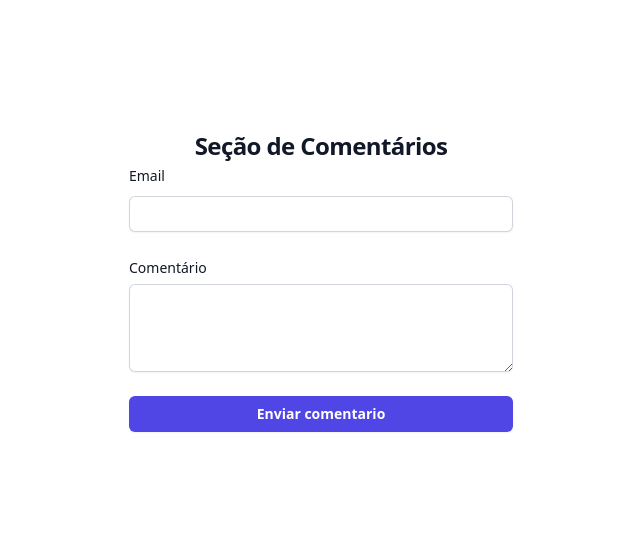
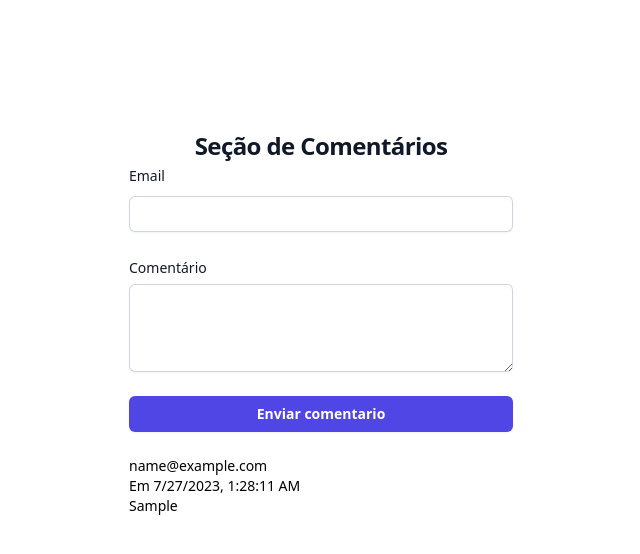
Before and after one commit to IzadoraNascimento/Feed, a React (Vite) app: page / in a window 1280 px wide. Both pictures are taken after typing "name@example.com", "Sample" into the empty fields and a click on the button "Enviar comentario". Shown: the top 554 px of the page, without its empty margins (319-959 px from the left). Built offline with nearby package versions, Linux system fonts and the light colour scheme.

Commit message:
comentários sendo renderizados na tela

```diff
--- a/src/App.jsx
+++ b/src/App.jsx
@@ -1,6 +1,5 @@
 import React from "react";
 import Forms from "./components/Forms";
-import Message from "./components/Message";
 
 function App() {
 
--- a/src/components/Comment/index.jsx
+++ /dev/null
@@ -1,3 +0,0 @@
-export default function Comment(){
-  return <span>Deu Certo</span>
-}
--- a/src/components/Forms/index.jsx
+++ b/src/components/Forms/index.jsx
@@ -1,23 +1,25 @@
-import { useState } from "react";
+import { useState } from 'react';
 
 export default function Forms() {
   // state -> [valor, funçãoModificadora]
-  const [email, setEmail] = useState('');
-  const [text, setText] = useState('');
+  const [email, setEmail] = useState("");
+  const [text, setText] = useState("");
+  const [comments, setComments] = useState([]);
 
-  const handleChangeEmail = (ev) => {
-    setEmail(ev.target.value);
+  const handleSubmit = (ev) => {
+    ev.preventDefault();
+
+    const newComment = {
+      id: Math.floor(Math.random * 1000000),
+      email,
+      text,
+      createdAt: new Date()
     }
 
-  const handleChangeText = (ev) => {
-    setText(ev.target.value)
-  }
-
-  const handleSubmit = (event) => {
-    event.preventDefault();
-    console.log(email, text);
-    setEmail('');
-    setText('');
+    // renderiza na telao novo comentário depois, todos os antigos
+    setComments((state) => [newComment, ...state])
+    setEmail("");
+    setText("");
   };
 
 
@@ -44,7 +46,7 @@ export default function Forms() {
                   required
                   className="block w-full rounded-md border-0 py-1.5 text-gray-900 shadow-sm ring-1 ring-inset ring-gray-300 placeholder:text-gray-400 focus:ring-2 focus:ring-inset focus:ring-indigo-600 sm:text-sm sm:leading-6"
                   value={email}
-                  onChange={handleChangeEmail}
+                  onChange={(ev) => setEmail(ev.target.value)}
                 />
               </div>
             </div>
@@ -54,7 +56,7 @@ export default function Forms() {
                 Comentário
               </label>
               <textarea
-                    class="
+                className="
                   mt-1
                   block
                   w-full
@@ -65,7 +67,7 @@ export default function Forms() {
                 "
                 rows="3"
                 value={text}
-                    onChange={handleChangeText}
+                onChange={(ev) => setText(ev.target.value)}
               ></textarea>
             </div>
 
@@ -78,6 +80,21 @@ export default function Forms() {
               </button>
             </div>
           </form>
+
+          <section className="mt-6 text-sm font-medium">
+              {comments.length > 0
+               ? (
+                comments.map((comment) => (
+                  <div key={comment.id}>
+                    <h3>{comment.email}</h3>
+                    <span>Em {comment.createdAt.toLocaleString()}</span>
+                    <p>{comment.text}</p>
+                  </div>
+                ))
+               ) : (
+                  <p>Seja o primeiro a comentar!</p>
+               )}
+          </section>
         </div>
       </div>
     </>
--- a/src/components/Message/index.jsx
+++ /dev/null
@@ -1,9 +0,0 @@
-export default function Message() {
-  return (
-    <>
-    <div className="text-message">
-      <span>Seja o primero a comentar!</span>
-    </div>
-    </>
-  )
-}
```
Lines whose indentation alone changed are shown as unchanged.
